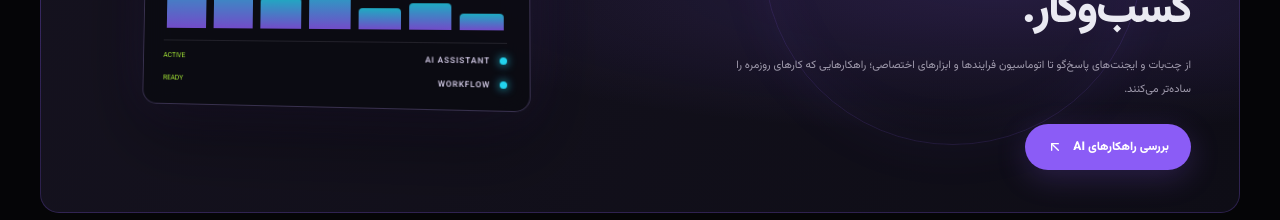
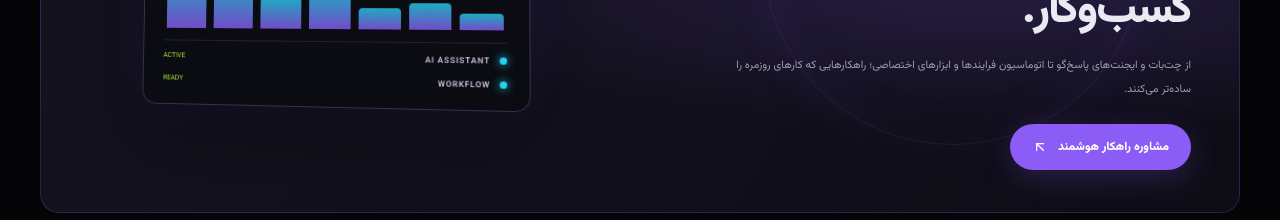
Before and after one commit to MohammadMatinMahdavi/ice, a Next.js app: page / in a window 1280 px wide. Shown: the part 1800-2020 px from the top of the page. Built offline with nearby package versions, Linux system fonts and the light colour scheme.

Commit message:
Point always-visible smart systems CTA to contact

```diff
--- a/components/ice/content-sections.tsx
+++ b/components/ice/content-sections.tsx
@@ -71,7 +71,7 @@ export function FAQ() {
 }
 
 export function ProductPromo() {
-  return <section className="hm-product-promo"><div className="container"><div className="hm-product-card"><div className="hm-product-orbit" /><div className="hm-product-copy"><span className="eyebrow"><span className="eyebrow-mark" /> BEYOND CREATIVE</span><h2>یک قدم جلوتر؛<br /><span className="gradient-type">سیستم‌های هوشمند</span> برای کسب‌وکار.</h2><p>از چت‌بات و ایجنت‌های پاسخ‌گو تا اتوماسیون فرایندها و ابزارهای اختصاصی؛ راهکارهایی که کارهای روزمره را ساده‌تر می‌کنند.</p><a href="#ai-services" className="button button-primary">بررسی راهکارهای AI <ArrowUpLeft size={16} /></a></div><div className="hm-product-visual"><div className="hm-dashboard"><div className="hm-dashboard-top"><i /><i /><i /><span>ICE / SMART SYSTEMS</span></div><div className="hm-dashboard-content"><div className="hm-dashboard-stat"><small>LEADS CAPTURED</small><b>+128%</b><span>↗ this month</span></div><div className="hm-dashboard-bars"><i /><i /><i /><i /><i /><i /><i /></div><div className="hm-dashboard-row"><span /><b>AI ASSISTANT</b><em>ACTIVE</em></div><div className="hm-dashboard-row"><span /><b>WORKFLOW</b><em>READY</em></div></div></div></div></div></div></section>;
+  return <section className="hm-product-promo"><div className="container"><div className="hm-product-card"><div className="hm-product-orbit" /><div className="hm-product-copy"><span className="eyebrow"><span className="eyebrow-mark" /> BEYOND CREATIVE</span><h2>یک قدم جلوتر؛<br /><span className="gradient-type">سیستم‌های هوشمند</span> برای کسب‌وکار.</h2><p>از چت‌بات و ایجنت‌های پاسخ‌گو تا اتوماسیون فرایندها و ابزارهای اختصاصی؛ راهکارهایی که کارهای روزمره را ساده‌تر می‌کنند.</p><a href="#contact" className="button button-primary">مشاوره راهکار هوشمند <ArrowUpLeft size={16} /></a></div><div className="hm-product-visual"><div className="hm-dashboard"><div className="hm-dashboard-top"><i /><i /><i /><span>ICE / SMART SYSTEMS</span></div><div className="hm-dashboard-content"><div className="hm-dashboard-stat"><small>LEADS CAPTURED</small><b>+128%</b><span>↗ this month</span></div><div className="hm-dashboard-bars"><i /><i /><i /><i /><i /><i /><i /></div><div className="hm-dashboard-row"><span /><b>AI ASSISTANT</b><em>ACTIVE</em></div><div className="hm-dashboard-row"><span /><b>WORKFLOW</b><em>READY</em></div></div></div></div></div></div></section>;
 }
 
 export function Contact() {
```
